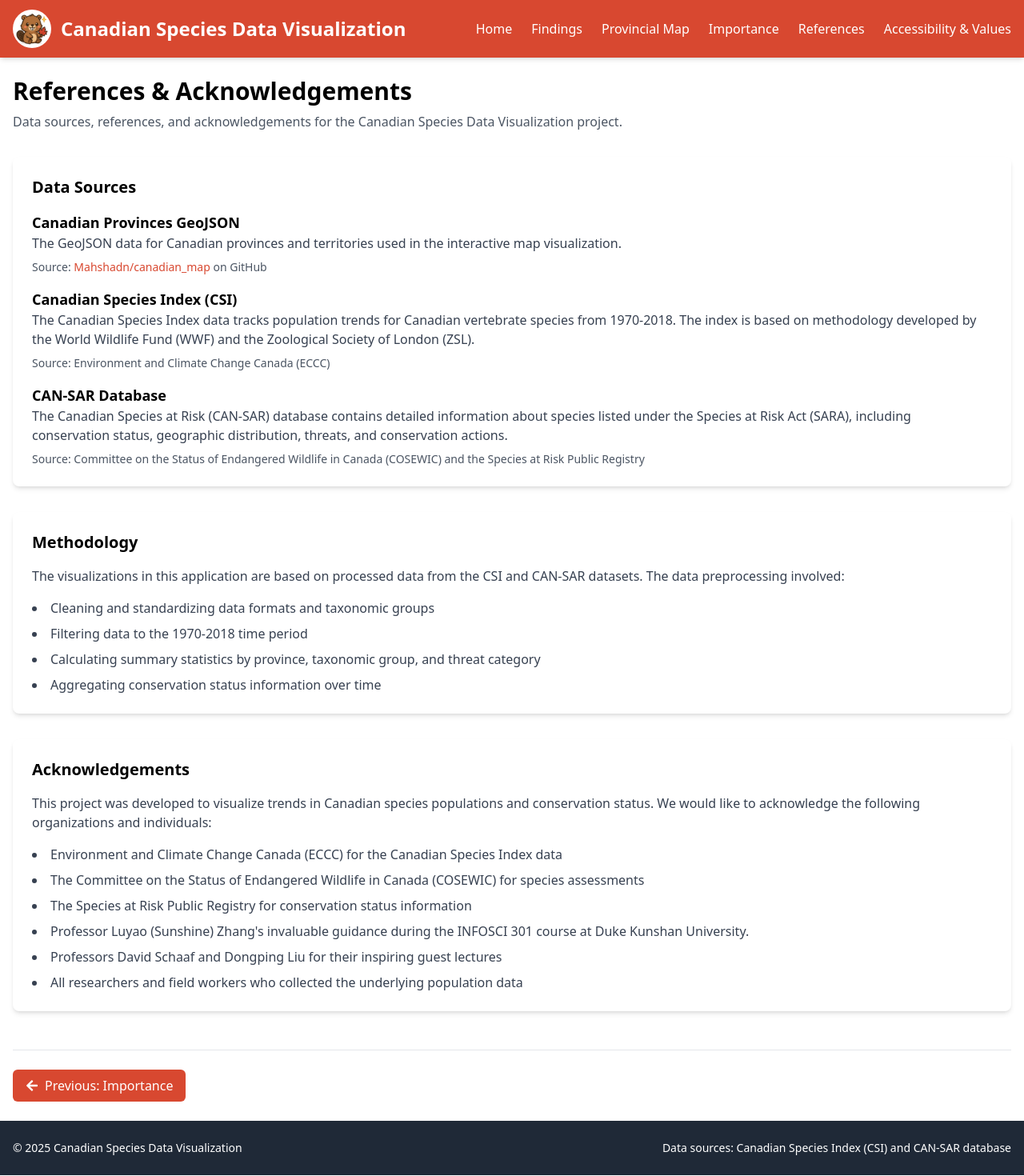
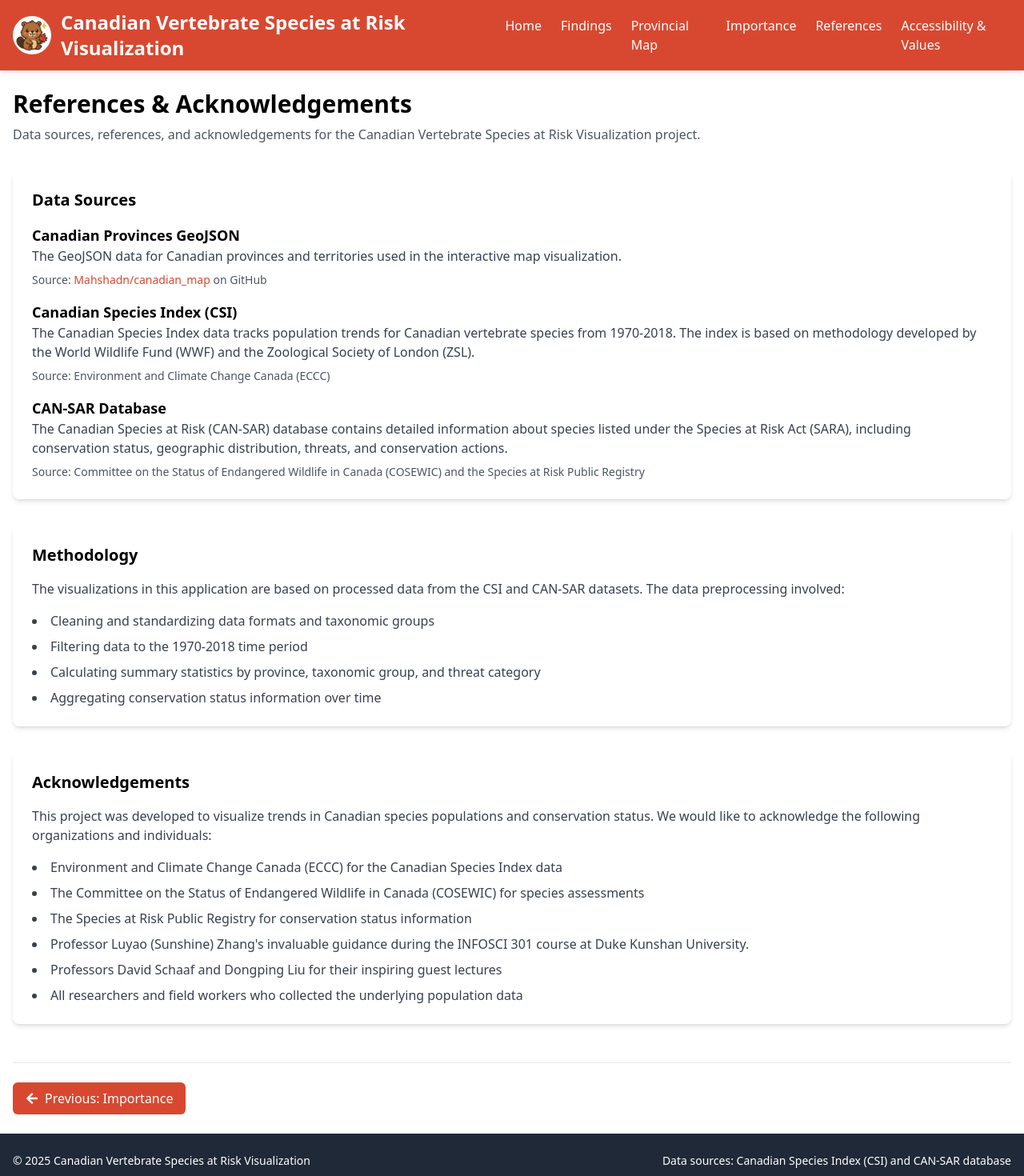
Before and after one commit to loeeeee/INFOSCI301-Final-Project, a React (Vite) app in the folder app/: page /references in a window 1280 px wide. Shown: the top 1470 px of the page at 80% size. Built offline with nearby package versions, Linux system fonts and the light colour scheme.

Commit message:
Name change

```diff
--- a/app/src/components/layout/Footer.tsx
+++ b/app/src/components/layout/Footer.tsx
@@ -9,7 +9,7 @@ const Footer: React.FC = () => {
         <div className="flex flex-col md:flex-row justify-between items-center">
           <div className="mb-4 md:mb-0">
             <p className="text-sm">
-              &copy; {new Date().getFullYear()} Canadian Species Data Visualization
+              &copy; {new Date().getFullYear()} Canadian Vertebrate Species at Risk Visualization
             </p>
           </div>
           <div> {/* Reverted to simple div if only one p tag remains */}
--- a/app/src/components/layout/Header.tsx
+++ b/app/src/components/layout/Header.tsx
@@ -12,7 +12,7 @@ const Header: React.FC = () => {
             className="h-12 w-12 mr-3 rounded-full bg-white hc:bg-white hc:border hc:border-white"
           />
           <Link to="/" className="text-2xl font-bold hc:text-white cb:text-black">
-            Canadian Species Data Visualization
+            Canadian Vertebrate Species at Risk Visualization
           </Link>
         </div>
         <nav>
--- a/app/src/pages/ReferencesPage.tsx
+++ b/app/src/pages/ReferencesPage.tsx
@@ -7,7 +7,7 @@ const ReferencesPage: React.FC = () => {
       <div className="mb-8">
         <h1 className="text-3xl font-bold mb-2 hc:text-white">References & Acknowledgements</h1>
         <p className="text-gray-600 hc:text-gray-300">
-          Data sources, references, and acknowledgements for the Canadian Species Data Visualization project.
+          Data sources, references, and acknowledgements for the Canadian Vertebrate Species at Risk Visualization project.
         </p>
       </div>
 
```
